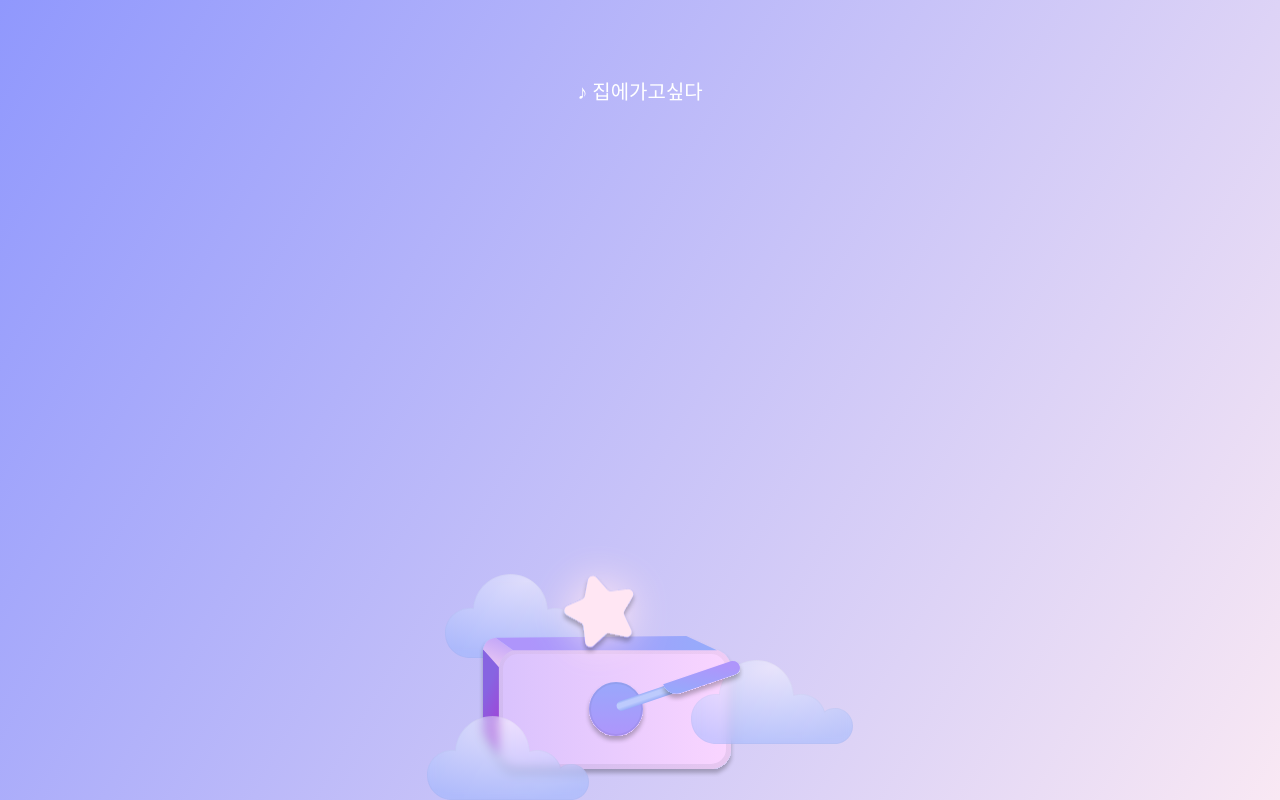
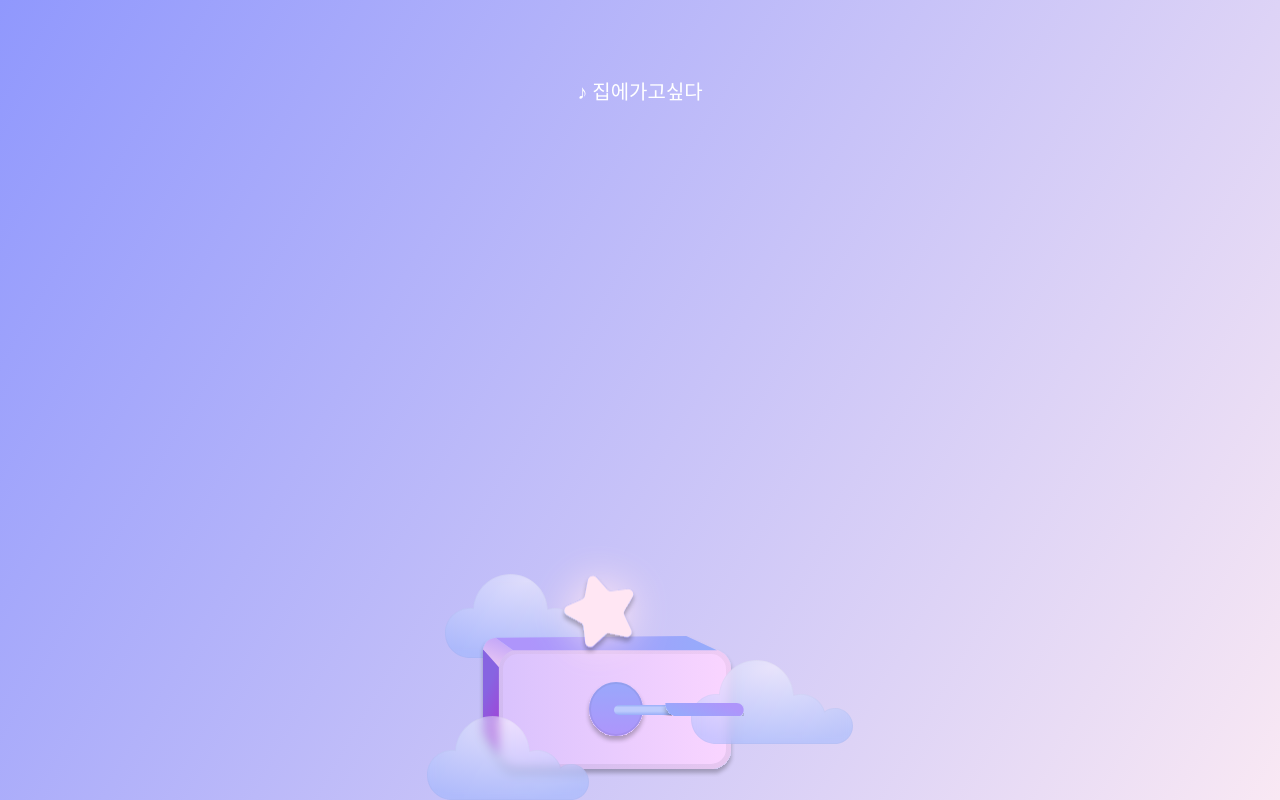
Before and after one commit to billy0904/ihearyourstars-FE, a React (Create React App) app in the folder ihearyourstars/: page /musicbox/play in a window 1280 px wide. Shown: the top 800 px of the page. Built offline with nearby package versions, Linux system fonts and the light colour scheme; a web font is replaced by a local one.

Commit message:
💄 오르골 손잡이 회전 구현

```diff
--- a/ihearyourstars/src/Router/MusicboxPlay.js
+++ b/ihearyourstars/src/Router/MusicboxPlay.js
@@ -1,24 +1,19 @@
 import styled, { keyframes } from "styled-components";
+import { MusicBox } from '../components/MusicBox';
 import { ReactComponent as Body } from "../img/MusicBox/musicbox_play.svg"
 import { ReactComponent as Star } from "../img/MusicBox/musicbox_star.svg"
 import { ReactComponent as Handle } from "../img/MusicBox/musicbox_handle.svg"
 
 function MusicboxPlay() {
+
+
   return (
     <MusicboxPlayDiv>
       <Title>
         <h1>♪ 집에가고싶다</h1>
       </Title>
       <Notes />
-      <MusicBox>
-        <StarDiv>
-          <Star />
-        </StarDiv>
-        <HandleDiv>
-          <Handle />
-        </HandleDiv>
-        <Body />
-      </MusicBox>
+      <MusicBox />
       <span>손잡이를 돌려 음악을 재생해보세요</span>
     </MusicboxPlayDiv>
   );
@@ -57,30 +52,3 @@ const Title = styled.div`
 const Notes = styled.div`
   height: 470px;
 `;
-
-const MusicBox = styled.div`
-  position: relative;
-  width: 430px;
-`;
-
-const floatAnimation = keyframes`
-  0% { transform: translateY(0); }
-  50% { transform: translateY(-7%); }
-  100% { transform: translateY(0); }
-`;
-
-const StarDiv = styled.div`
-  position: absolute;
-  top: -16%;
-  left: 23%;
-  z-index: 1;
-  animation: ${floatAnimation} 3s infinite ease-in-out;
-`;
-
-const HandleDiv = styled.div`
-  position: absolute;
-  top: 37%;
-  left: 44%;
-  z-index: 2;
-  cursor: pointer;
-`;
--- /dev/null
+++ b/ihearyourstars/src/components/MusicBox.js
@@ -0,0 +1,94 @@
+import styled, { keyframes } from "styled-components";
+import React, { useState, useRef } from 'react';
+import { ReactComponent as Body } from "../img/MusicBox/musicbox_play.svg"
+import { ReactComponent as Star } from "../img/MusicBox/musicbox_star.svg"
+import { ReactComponent as Handle } from "../img/MusicBox/musicbox_handle.svg"
+
+export const MusicBox = () => {
+
+    const [rotation, setRotation] = useState(0);
+    const handleRef = useRef(null);
+    const isDragging = useRef(false);
+    const lastAngle = useRef(0);
+
+    const handleMouseDown = (event) => {
+        isDragging.current = true;
+        lastAngle.current = getMouseAngle(event);
+        document.addEventListener("mousemove", handleMouseMove);
+        document.addEventListener("mouseup", handleMouseUp);
+    };
+
+    const handleMouseMove = (event) => {
+        if (!isDragging.current || !handleRef.current) return;
+
+        const newAngle = getMouseAngle(event);
+        const angleDiff = newAngle - lastAngle.current;
+
+        setRotation((prevRotation) => prevRotation + angleDiff);
+        lastAngle.current = newAngle;
+    };
+
+
+    const handleMouseUp = () => {
+        isDragging.current = false;
+        document.removeEventListener("mousemove", handleMouseMove);
+        document.removeEventListener("mouseup", handleMouseUp);
+    };
+
+    const getMouseAngle = (event) => {
+        if (!handleRef.current) return 0;
+        const handleRect = handleRef.current.getBoundingClientRect();
+        const centerX = handleRect.left + handleRect.width / 2;
+        const centerY = handleRect.top + handleRect.height / 2;
+        const deltaX = event.clientX - centerX;
+        const deltaY = event.clientY - centerY;
+        return Math.atan2(deltaY, deltaX) * (180 / Math.PI);
+    };
+
+    return (
+        <div>
+            <MusicBoxDiv>
+                <StarDiv>
+                    <Star />
+                </StarDiv>
+                <HandleDiv
+                    ref={handleRef}
+                    onMouseDown={handleMouseDown}
+                    style={{ transform: `rotate(${rotation}deg)` }}
+                >
+                    <Handle />
+                </HandleDiv>
+                <Body />
+                </MusicBoxDiv>
+        </div>
+    )
+}
+
+const MusicBoxDiv = styled.div`
+    position: relative;
+    width: 430px;
+`;
+
+const floatAnimation = keyframes`
+    0% { transform: translateY(0); }
+    50% { transform: translateY(-7%); }
+    100% { transform: translateY(0); }
+`;
+
+const StarDiv = styled.div`
+    position: absolute;
+    top: -16%;
+    left: 23%;
+    z-index: 1;
+    animation: ${floatAnimation} 3s infinite ease-in-out;
+`;
+
+const HandleDiv = styled.div`
+    position: absolute;
+    top: 55%;
+    left: 44%;
+    z-index: 2;
+    cursor: grab;
+    user-select: none;
+    transform-origin: left center;
+`;
```
Also changed, not shown: ihearyourstars/src/img/MusicBox/musicbox_handle.svg.
